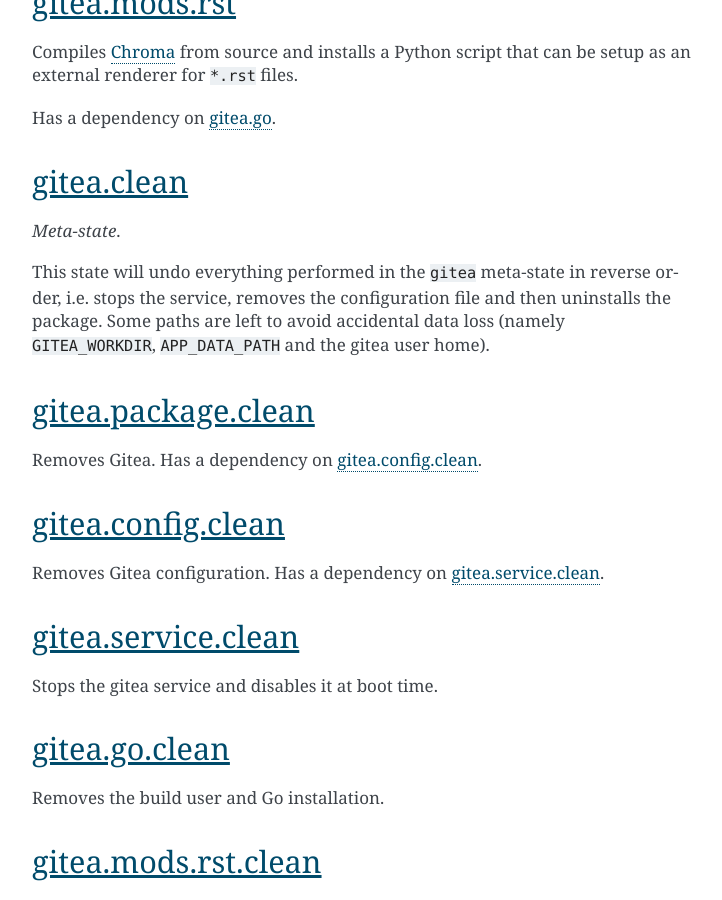
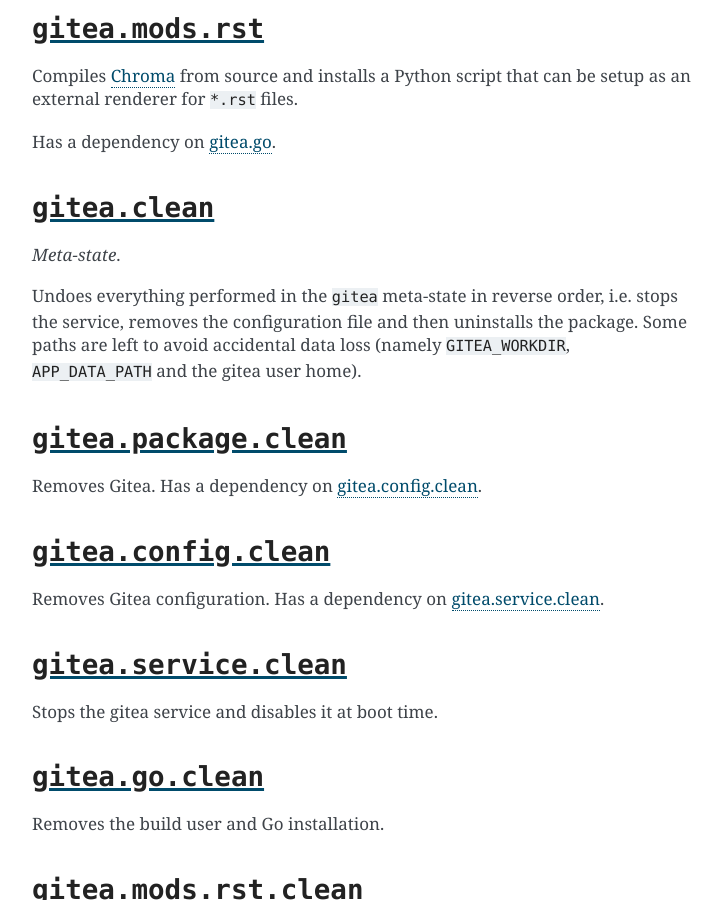
Before and after one commit to lkubb/salt-gitea-formula, a Sphinx documentation site: the page built from docs/states.rst, in a window 1280 px wide and 900 px high, scrolled down 1200 px. Shown: the whole window, without its empty margins (388-1110 px from the left). Built offline with Sphinx 7.4.7, drawn with Linux system fonts in a browser that asks for light colours.

Commit message:
docs: formatting (Update from template)

```diff
--- a/docs/states.rst
+++ b/docs/states.rst
@@ -7,8 +7,8 @@
    :local:
 
 
-gitea
-^^^^^
+``gitea``
+^^^^^^^^^
 *Meta-state*.
 
 This installs Gitea,
@@ -16,34 +16,34 @@
 and then starts the ``gitea`` service.
 
 
-gitea.package
-^^^^^^^^^^^^^
+``gitea.package``
+^^^^^^^^^^^^^^^^^
 Installs Gitea only.
 
 Releases are downloaded from the official server by default
 and their signatures verified.
 
 
-gitea.config
-^^^^^^^^^^^^
+``gitea.config``
+^^^^^^^^^^^^^^^^
 Manages Gitea configuration.
 Has a dependency on `gitea.package`_.
 
 
-gitea.service
-^^^^^^^^^^^^^
+``gitea.service``
+^^^^^^^^^^^^^^^^^
 Starts the Gitea service and enables it at boot time.
 Has a dependency on `gitea.config`_.
 
 
-gitea.go
-^^^^^^^^
+``gitea.go``
+^^^^^^^^^^^^
 Creates a build user and downloads Go.
 Required for building Chroma.
 
 
-gitea.mods.rst
-^^^^^^^^^^^^^^
+``gitea.mods.rst``
+^^^^^^^^^^^^^^^^^^
 Compiles `Chroma <https://github.com/alecthomas/chroma>`_ from source
 and installs a Python script that can be setup as an external renderer
 for ``*.rst`` files.
@@ -51,11 +51,11 @@
 Has a dependency on `gitea.go`_.
 
 
-gitea.clean
-^^^^^^^^^^^
+``gitea.clean``
+^^^^^^^^^^^^^^^
 *Meta-state*.
 
-This state will undo everything performed in the ``gitea`` meta-state
+Undoes everything performed in the ``gitea`` meta-state
 in reverse order, i.e.
 stops the service,
 removes the configuration file and then
@@ -64,28 +64,28 @@
 (namely ``GITEA_WORKDIR``, ``APP_DATA_PATH`` and the gitea user home).
 
 
-gitea.package.clean
-^^^^^^^^^^^^^^^^^^^
+``gitea.package.clean``
+^^^^^^^^^^^^^^^^^^^^^^^
 Removes Gitea.
 Has a dependency on `gitea.config.clean`_.
 
 
-gitea.config.clean
-^^^^^^^^^^^^^^^^^^
+``gitea.config.clean``
+^^^^^^^^^^^^^^^^^^^^^^
 Removes Gitea configuration. Has a dependency on `gitea.service.clean`_.
 
 
-gitea.service.clean
-^^^^^^^^^^^^^^^^^^^
+``gitea.service.clean``
+^^^^^^^^^^^^^^^^^^^^^^^
 Stops the gitea service and disables it at boot time.
 
 
-gitea.go.clean
-^^^^^^^^^^^^^^
+``gitea.go.clean``
+^^^^^^^^^^^^^^^^^^
 Removes the build user and Go installation.
 
 
-gitea.mods.rst.clean
-^^^^^^^^^^^^^^^^^^^^
+``gitea.mods.rst.clean``
+^^^^^^^^^^^^^^^^^^^^^^^^
 Removes the built ``chroma`` binary, the build path and the
 ``grst`` script.
--- a/pyproject.toml
+++ b/pyproject.toml
@@ -28,6 +28,7 @@
 """
 main_heading_char = "-"
 sub_heading_char = "^"
+literal_sub_heading = true
 
 [build-system]
 requires = ["poetry-core>=1.0.0"]
```
Also changed, not shown: docs/README.rst (+25 -25 lines), .cruft.json, 2 other files.
